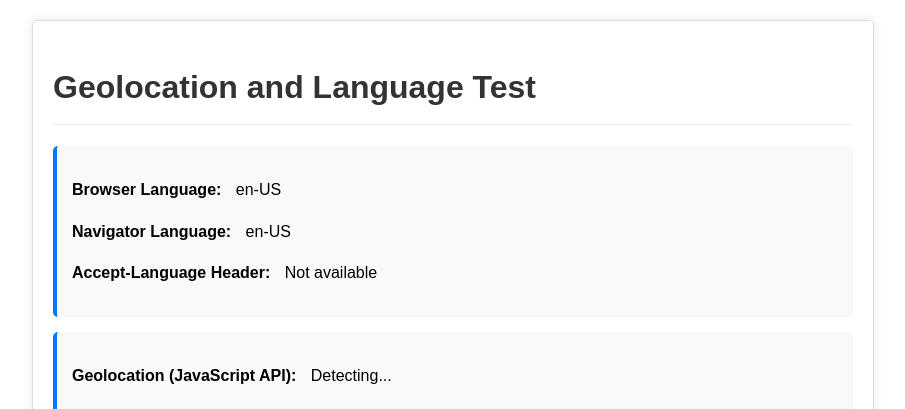
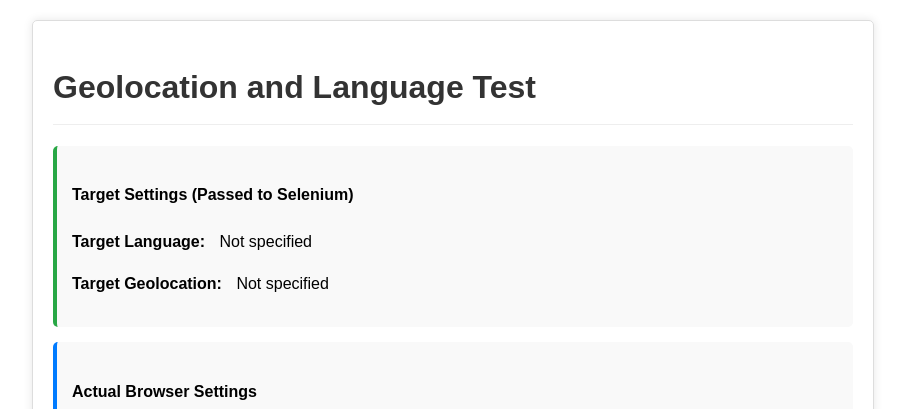
Before and after one commit to savingads/a-proxy, a Flask app: page /geolocation-test in a window 1280 px wide. Shown: the top 409 px of the page, without its empty margins (187-1092 px from the left). Run offline with Flask 3, Linux system fonts and the light colour scheme.

Commit message:
add new test route

```diff
--- a/app.py
+++ b/app.py
@@ -129,7 +129,12 @@ def archive_page():
 @app.route("/geolocation-test")
 def geolocation_test():
     """Render the geolocation test page"""
-    return render_template("geolocation_test.html")
+    # Get query parameters if they exist (these would be passed when accessing directly)
+    target_language = request.args.get("language", "Not specified")
+    target_geolocation = request.args.get("geolocation", "Not specified")
+    return render_template("geolocation_test.html",
+                          target_language=target_language,
+                          target_geolocation=target_geolocation)
 
 @app.route("/get-headers")
 def get_headers():
@@ -143,8 +148,12 @@ def test_geolocation():
     language = request.form.get("language", "en-US")
     geolocation = request.form.get("geolocation", None)
 
-    # Build the command to open the geolocation test page
-    command = f"python3 /home/chris/a-proxy/visit_page.py 'http://localhost:5000/geolocation-test' --language '{language}'"
+    # Build the command to open the geolocation test page with query parameters
+    test_url = f"http://localhost:5000/geolocation-test?language={language}"
+    if geolocation:
+        test_url += f"&geolocation={geolocation}"
+
+    command = f"python3 /home/chris/a-proxy/visit_page.py '{test_url}' --language '{language}'"
     if geolocation:
         command += f" --geolocation '{geolocation}'"
 
--- a/templates/geolocation_test.html
+++ b/templates/geolocation_test.html
@@ -55,13 +55,21 @@
     <div class="container">
         <h1>Geolocation and Language Test</h1>
 
+        <div class="info-box" style="border-left: 4px solid #28a745;">
+            <h4>Target Settings (Passed to Selenium)</h4>
+            <p><span class="label">Target Language:</span> <span>{{ target_language }}</span></p>
+            <p><span class="label">Target Geolocation:</span> <span>{{ target_geolocation }}</span></p>
+        </div>
+
         <div class="info-box">
+            <h4>Actual Browser Settings</h4>
             <p><span class="label">Browser Language:</span> <span id="browser-language">Detecting...</span></p>
             <p><span class="label">Navigator Language:</span> <span id="navigator-language">Detecting...</span></p>
             <p><span class="label">Accept-Language Header:</span> <span id="accept-language">Detecting...</span></p>
         </div>
 
         <div class="info-box">
+            <h4>Actual Browser Geolocation</h4>
             <p><span class="label">Geolocation (JavaScript API):</span> <span id="js-geolocation">Detecting...</span>
             </p>
             <p><span class="label">Geolocation Status:</span> <span id="geolocation-status">Waiting...</span></p>
@@ -93,6 +101,36 @@
             attribution: '&copy; <a href="https://www.openstreetmap.org/copyright">OpenStreetMap</a> contributors'
         }).addTo(map);
 
+        // Add target geolocation marker if available
+        {% if target_geolocation and target_geolocation != "Not specified" %}
+        try {
+            const targetCoords = "{{ target_geolocation }}".split(',');
+            if (targetCoords.length === 2) {
+                const targetLat = parseFloat(targetCoords[0].trim());
+                const targetLng = parseFloat(targetCoords[1].trim());
+
+                if (!isNaN(targetLat) && !isNaN(targetLng)) {
+                    // Create a green marker for target location
+                    const targetIcon = L.divIcon({
+                        html: '<div style="background-color: #28a745; width: 12px; height: 12px; border-radius: 50%; border: 2px solid white;"></div>',
+                        className: 'target-marker',
+                        iconSize: [16, 16],
+                        iconAnchor: [8, 8]
+                    });
+
+                    L.marker([targetLat, targetLng], { icon: targetIcon }).addTo(map)
+                        .bindPopup('<b>Target Location</b><br>Set in dashboard')
+                        .openPopup();
+
+                    // If no browser geolocation yet, center on target
+                    map.setView([targetLat, targetLng], 10);
+                }
+            }
+        } catch (e) {
+            console.error("Error adding target marker:", e);
+        }
+        {% endif %}
+
         // Get geolocation using JavaScript API
         if (navigator.geolocation) {
             document.getElementById('geolocation-status').textContent = 'Requesting position...';
@@ -107,9 +145,35 @@
 
                     // Update map with the location
                     map.setView([lat, lng], 10);
-                    L.marker([lat, lng]).addTo(map)
-                        .bindPopup('Your location according to browser API')
+
+                    // Create a blue marker for actual browser location
+                    const browserIcon = L.divIcon({
+                        html: '<div style="background-color: #007bff; width: 12px; height: 12px; border-radius: 50%; border: 2px solid white;"></div>',
+                        className: 'browser-marker',
+                        iconSize: [16, 16],
+                        iconAnchor: [8, 8]
+                    });
+
+                    L.marker([lat, lng], { icon: browserIcon }).addTo(map)
+                        .bindPopup('<b>Actual Browser Location</b><br>Detected via JavaScript API')
                         .openPopup();
+
+                    // Add a legend to the map
+                    const legend = L.control({ position: 'bottomright' });
+                    legend.onAdd = function (map) {
+                        const div = L.DomUtil.create('div', 'info legend');
+                        div.style.backgroundColor = 'white';
+                        div.style.padding = '10px';
+                        div.style.borderRadius = '5px';
+                        div.style.border = '1px solid #ccc';
+
+                        div.innerHTML = `
+                            <div style="margin-bottom: 5px;"><div style="display: inline-block; background-color: #28a745; width: 12px; height: 12px; border-radius: 50%; border: 2px solid white; margin-right: 5px;"></div> Target Location</div>
+                            <div><div style="display: inline-block; background-color: #007bff; width: 12px; height: 12px; border-radius: 50%; border: 2px solid white; margin-right: 5px;"></div> Actual Browser Location</div>
+                        `;
+                        return div;
+                    };
+                    legend.addTo(map);
                 },
                 // Error callback
                 function (error) {
```
Also changed, not shown: selenium_proxy.py (+39 -1 lines), templates/index.html (+48 -3 lines), screenshot.png.
